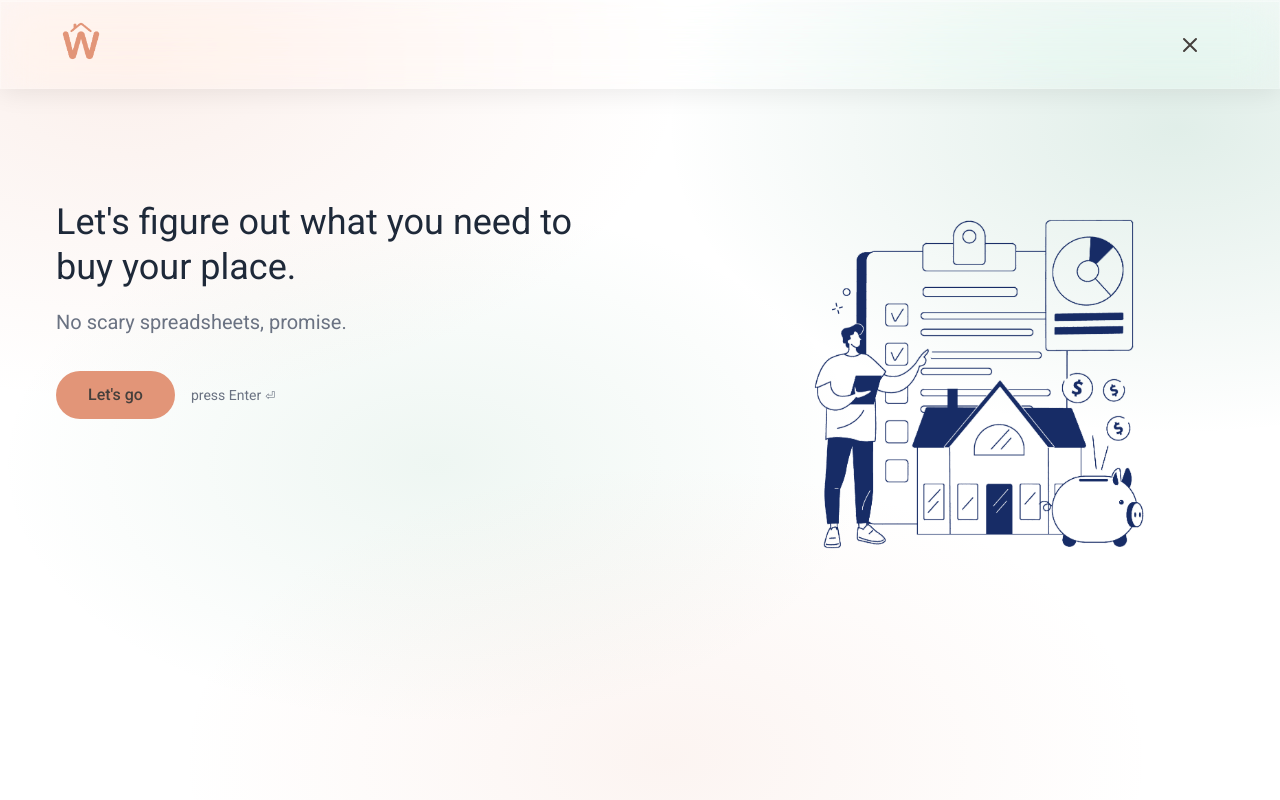
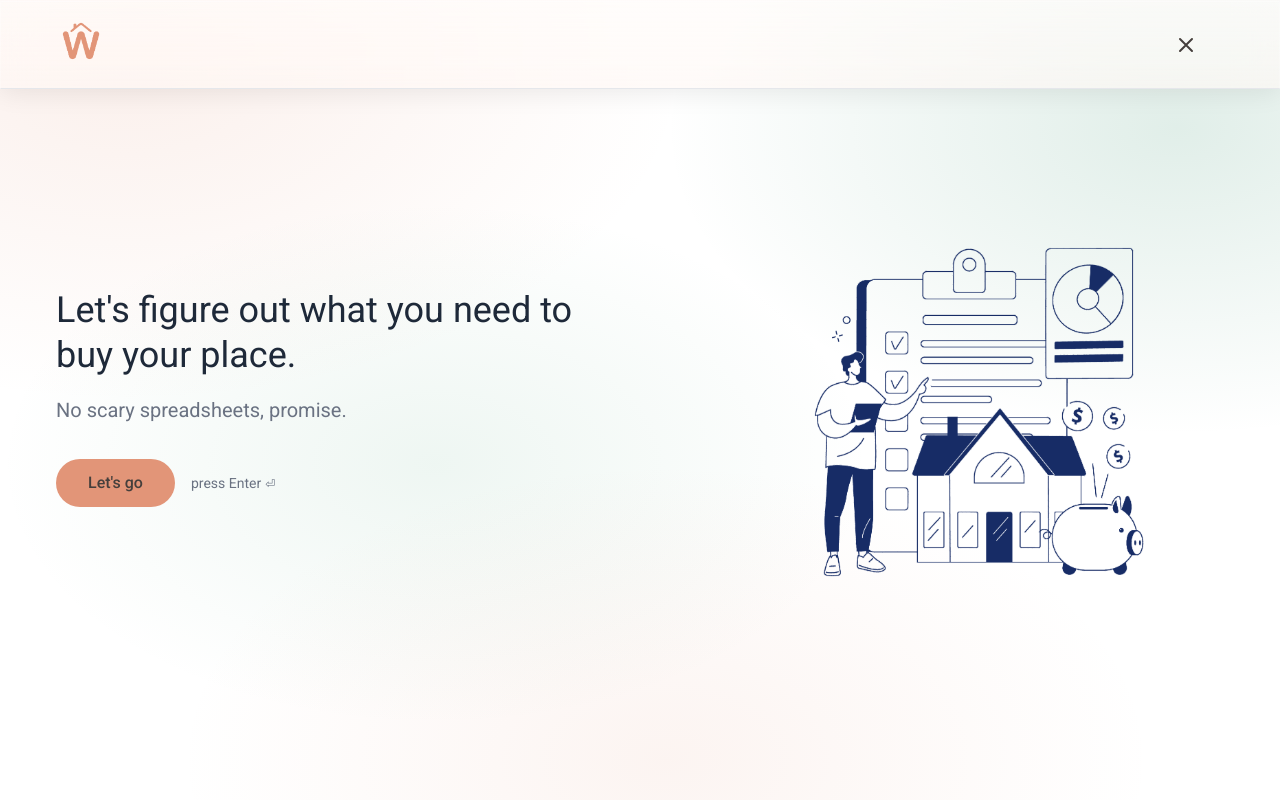
Before and after one commit to titusedwardgoh/property-calculator-mac, a Next.js app: page /calculator in a window 1280 px wide. Shown: the top 800 px of the page. Built offline with nearby package versions, Linux system fonts and the light colour scheme; no server answers; a web font is replaced by a local one.

Commit message:
header fixed

```diff
--- a/src/app/calculator/page.js
+++ b/src/app/calculator/page.js
@@ -631,7 +631,7 @@ function CalculatorPageContent() {
                     </div>
                 </div>
             ) : (
-                <main className="container mx-auto px-3 sm:px-4 py-4 lg:py-10 max-w-7xl">
+                <main className="container mx-auto max-w-7xl px-3 sm:px-4 max-md:pt-30 md:pt-35 pb-4 lg:pb-10">
                 {/* Progress Bars - above questions on larger screens */}
                 <div className="hidden md:block mb-0 md:w-[57%]">
                     <div className="space-y-4 ml-10">
--- a/src/components/SurveyHeaderOverlay.js
+++ b/src/components/SurveyHeaderOverlay.js
@@ -7,6 +7,7 @@ import { useRouter, usePathname } from 'next/navigation';
 import { useFormStore } from '../stores/formStore';
 import { useAuth } from '@/hooks/useAuth';
 import SiteHeaderShell from '@/components/SiteHeaderShell';
+import { PUBLIC_HEADER_GLASS_STYLE } from '@/lib/loggedInHeaderGlassStyle';
 
 export default function SurveyHeaderOverlay() {
     const router = useRouter();
@@ -125,15 +126,7 @@ export default function SurveyHeaderOverlay() {
         <>
         <header
             className="fixed top-0 left-0 right-0 z-[150]"
-            style={{
-                background: 'rgba(255, 255, 255, 0.15)',
-                backdropFilter: 'blur(20px) saturate(180%)',
-                WebkitBackdropFilter: 'blur(20px) saturate(180%)',
-                border: '1px solid rgba(255, 255, 255, 0.25)',
-                borderBottom: '1px solid rgba(255, 255, 255, 0.1)',
-                boxShadow:
-                    '0 4px 24px rgba(0, 0, 0, 0.08), inset 0 1px 0 rgba(255, 255, 255, 0.4)'
-            }}
+            style={PUBLIC_HEADER_GLASS_STYLE}
         >
             <SiteHeaderShell>
                 {/* Mobile */}
@@ -152,7 +145,7 @@ export default function SurveyHeaderOverlay() {
                     </Link>
                     <button
                         onClick={handleClose}
-                        className="focus:outline-none cursor-pointer p-2 hover:bg-gray-100 rounded-full transition-colors"
+                        className="focus:outline-none mr-2 cursor-pointer"
                         aria-label="Close survey"
                     >
                         <svg
@@ -196,7 +189,7 @@ export default function SurveyHeaderOverlay() {
                             <div className="flex w-full max-w-md justify-end pr-12 lg:pr-12">
                                 <button
                                     onClick={handleClose}
-                                    className="focus:outline-none cursor-pointer p-2 hover:bg-gray-100 rounded-full transition-colors"
+                                    className="flex cursor-pointer items-center justify-center px-3 py-2 focus:outline-none"
                                     aria-label="Close survey"
                                 >
                                     <svg
--- a/src/components/WelcomePage.js
+++ b/src/components/WelcomePage.js
@@ -66,7 +66,7 @@ export default function WelcomePage() {
     }, [handleGetStarted]);
 
     return (
-        <div className="pt-40 ml-0 md:ml-10 bg-transparent">
+        <div className="ml-0 md:ml-10 bg-transparent">
             {showLoadingOverlay && (
                 <div className="aurora-loading-overlay fixed inset-0 z-50 flex items-center justify-center">
                     <div className="text-center min-h-[2.5rem] flex flex-col items-center justify-center">
@@ -97,10 +97,27 @@ export default function WelcomePage() {
                     </div>
                 </div>
             )}
-            <main className="container mx-auto px-4 py-4 lg:py-10 max-w-7xl">
+            <main className="container mx-auto max-w-7xl px-3 sm:px-4 max-md:pt-30 md:pt-35 pb-4 lg:pb-10">
+                {/* Spacer — matches survey progress bars height so heading aligns with step questions */}
+                <div className="hidden md:block mb-0 md:w-[57%]" aria-hidden="true">
+                    <div className="space-y-4 ml-10">
+                        <div>
+                            <h4 className="text-sm lg:text-base font-medium text-gray-700 mb-2 invisible">
+                                Overall Progress
+                            </h4>
+                            <div className="w-full h-1" />
+                        </div>
+                        <div>
+                            <h4 className="text-sm lg:text-base font-medium text-gray-700 mb-2 invisible">
+                                Current Form Progress
+                            </h4>
+                            <div className="w-full h-1" />
+                        </div>
+                    </div>
+                </div>
                 <div className="flex flex-col md:flex-row">
-                    {/* Main content area */}
-                    <div className="order-2 md:order-1 md:w-3/5">
+                    {/* Main content area — mt-15 matches PropertyDetails wrapper */}
+                    <div className="order-2 md:order-1 md:w-3/5 mt-15">
                         <AnimatePresence>
                             {!isExiting && (
                                 <motion.div
--- a/src/lib/loggedInHeaderGlassStyle.js
+++ b/src/lib/loggedInHeaderGlassStyle.js
@@ -5,7 +5,7 @@ export const PUBLIC_HEADER_GLASS_STYLE = {
   backdropFilter: 'blur(20px) saturate(125%)',
   WebkitBackdropFilter: 'blur(20px) saturate(125%)',
   border: '1px solid rgba(255, 255, 255, 0.25)',
-  borderBottom: '1px solid rgba(255, 255, 255, 0.1)',
+  borderBottom: '1px solid #e5e7eb',
   boxShadow:
     '0 4px 24px rgba(0, 0, 0, 0.08), inset 0 1px 0 rgba(255, 255, 255, 0.4)',
 };
```
